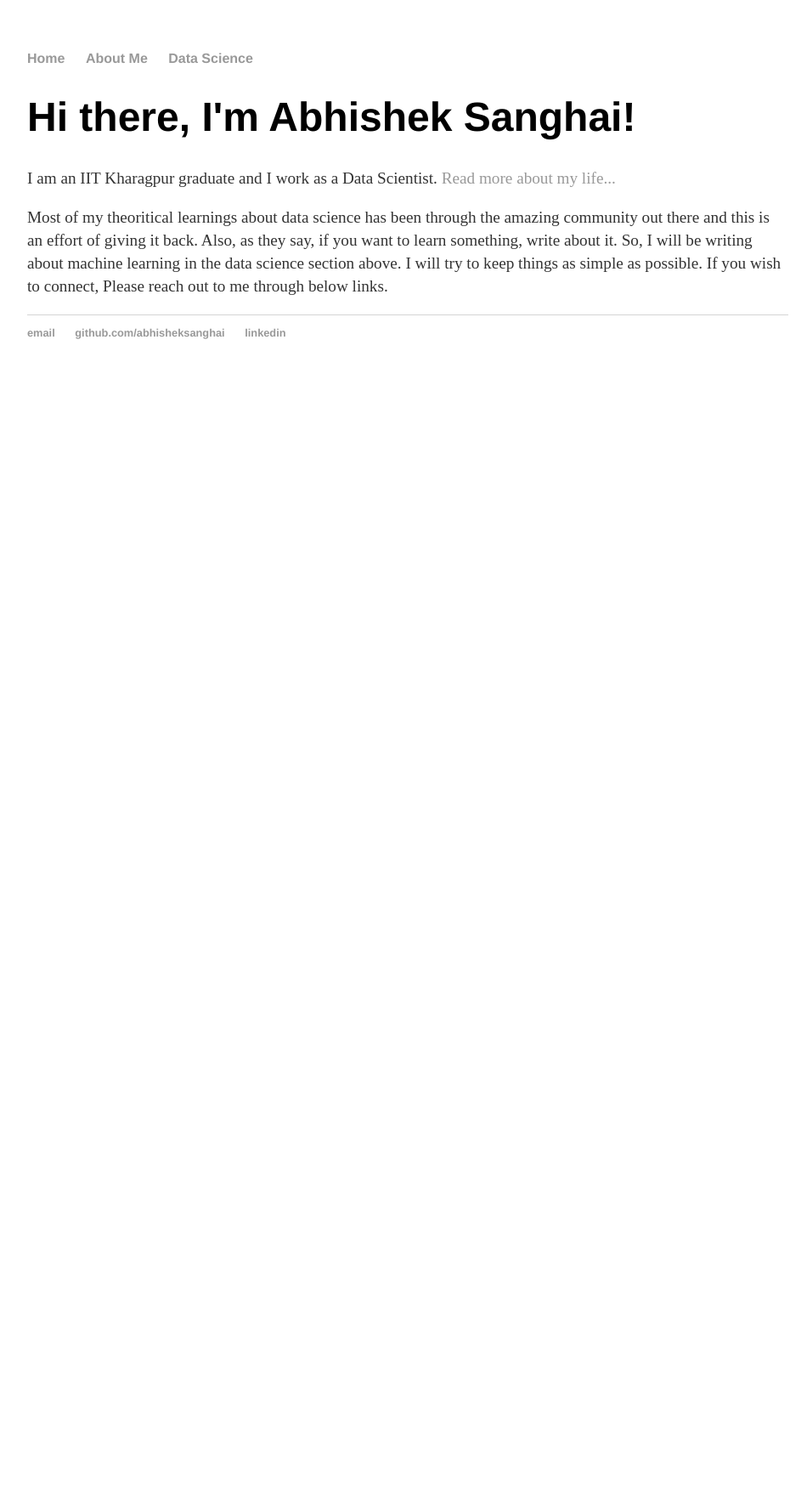
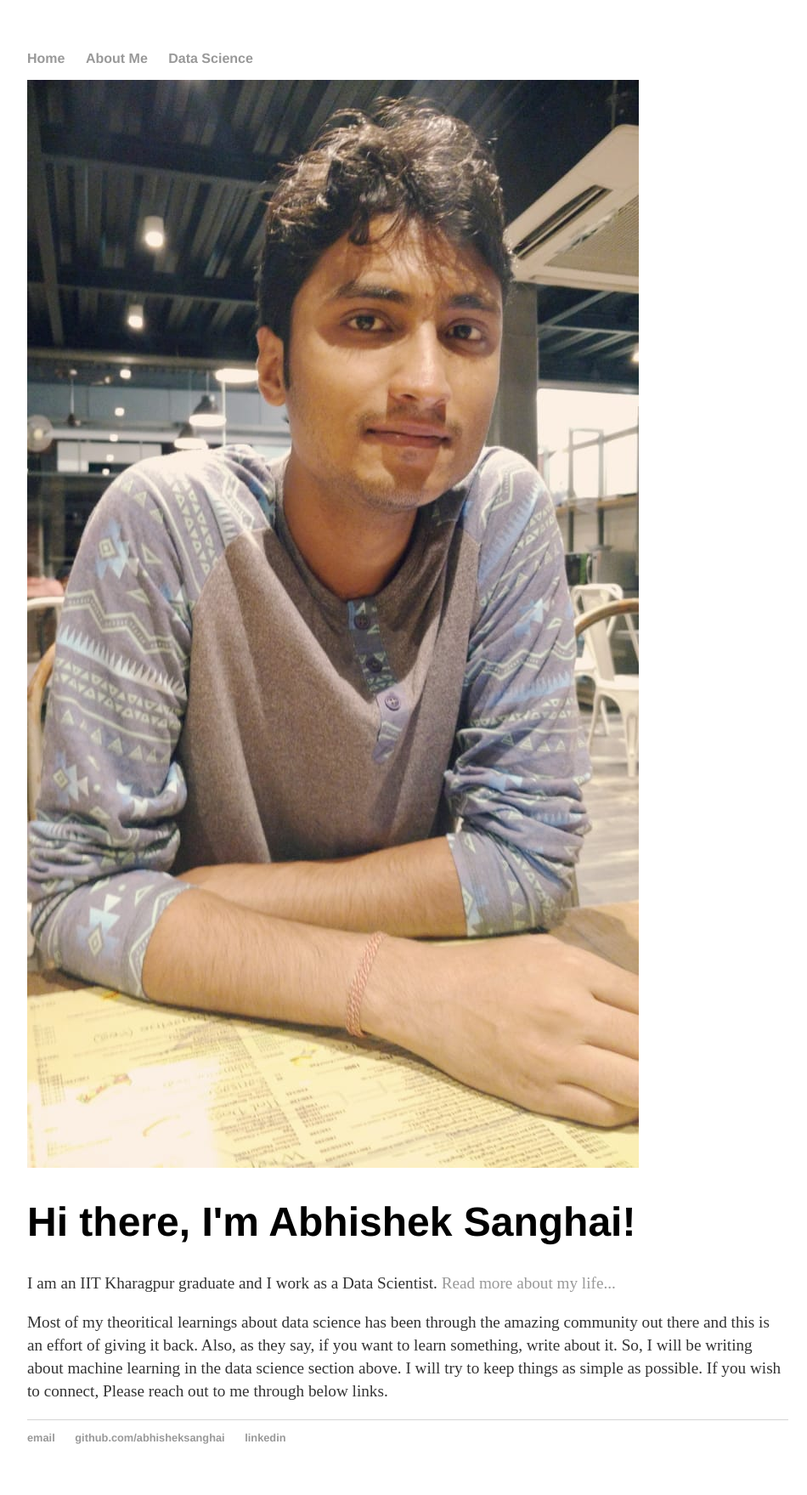
Before and after one commit to abhisheksanghai/abhisheksanghai.github.io, a Jekyll site: the page built from index.html, in a window 1280 px wide. Shown: the whole page at 85% size, without its empty margins (160-1110 px from the left). Built offline with Jekyll 4.4.1, drawn with Linux system fonts in a browser that asks for light colours; before the commit the page ends 900 px from its top, so only the background shows below that.

Commit message:
Update index.html
Adding my image

```diff
--- a/index.html
+++ b/index.html
@@ -3,6 +3,7 @@ layout: default
 title: Abhishek Sanghai, Exploring!
 ---
 <div class="blurb">
+	<img src="/images/My_Pic.jpg" alt="Image">
 	<h1>Hi there, I'm Abhishek Sanghai!</h1>
 	<p>I am an IIT Kharagpur graduate and I work as a Data Scientist. <a href="/about">Read more about my life...</a></p>
 	<p>Most of my theoritical learnings about data science has been through the amazing community out there and this is an effort
```
